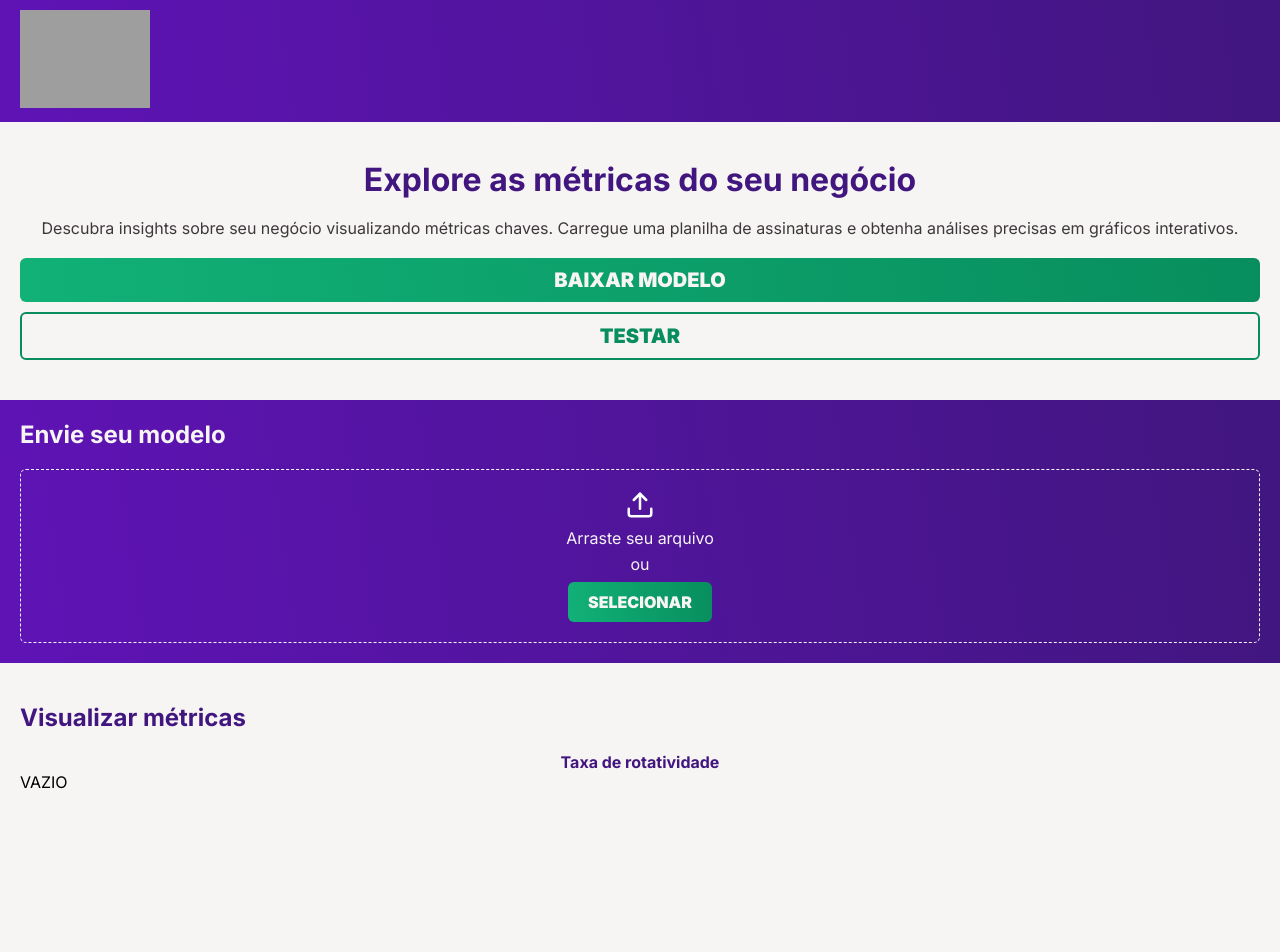
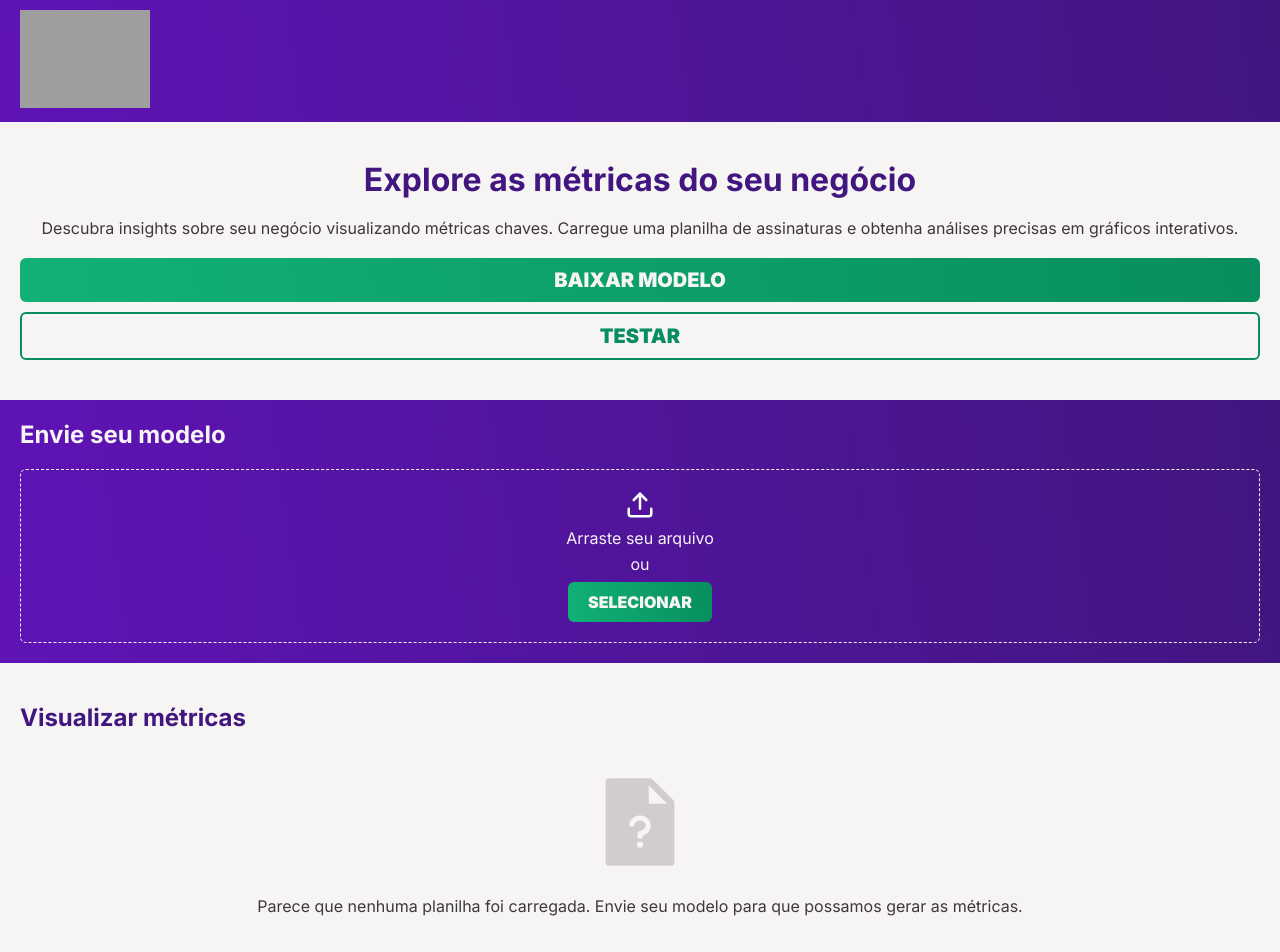
Before and after one commit to timoteostifft/copybase, a Vue app in the folder frontend/: page / in a window 1280 px wide. Shown: the top 952 px of the page. After the commit the page ends 916 px from the top, so only its background shows below. Built offline with nearby package versions, Linux system fonts and the light colour scheme; no server answers; grey boxes are pictures that could not be loaded.

Commit message:
feat: add mrr on frontend

```diff
--- a/frontend/src/App.vue
+++ b/frontend/src/App.vue
@@ -8,8 +8,8 @@ import { ref } from "vue";
 
 const metricsData = ref<TypeOfMetrics | null>(null);
 
-function generateGraphics(data: TypeOfMetrics) {
-  metricsData.value = data;
+function generateGraphics(data: { metrics: TypeOfMetrics }) {
+  metricsData.value = data.metrics;
 }
 </script>
 
--- a/frontend/src/components/Charts.vue
+++ b/frontend/src/components/Charts.vue
@@ -14,26 +14,42 @@ const emtpy = {
 } as ChartData<"bar", (number | [number, number] | null)[], unknown>;
 
 let churn = emtpy;
+let mrr = emtpy;
 
 watch(
   () => props.data,
   () => {
     if (props.data) {
-      const filtered = props.data.churn.filter((item) => item.percentage > 0);
+      const filtered = props.data.filter((e) => e.churn);
 
       churn = {
-        labels: filtered.map((item) => {
-          if (item.percentage > 0) {
-            const index = item.month.toString().indexOf("T");
-            return item.month.toString().substring(0, index);
-          }
+        labels: filtered.map((e) => {
+          const index = e.month.toString().indexOf("T");
+          return e.month.toString().substring(0, index);
         }),
         datasets: [
           {
             label: "Porcentagem",
-            data: filtered.map((item) => item.percentage),
+            data: filtered.map((e) => e.churn),
             backgroundColor: "#5f13b6",
-            borderColor: "#41167f",
+            borderColor: "#FFF",
+            borderWidth: 2,
+          },
+        ],
+      };
+
+      mrr = {
+        labels: filtered.map((e) => {
+          const index = e.month.toString().indexOf("T");
+          return e.month.toString().substring(0, index);
+        }),
+        datasets: [
+          {
+            label: "Valor",
+
+            data: filtered.map((e) => e.mrr),
+            backgroundColor: "#5f13b6",
+            borderColor: "#FFF",
             borderWidth: 2,
           },
         ],
@@ -47,8 +63,9 @@ watch(
   <div id="container">
     <div id="content">
       <h2>Visualizar métricas</h2>
+      <div v-if="churn.datasets.length">
         <h4>Taxa de rotatividade</h4>
-      <div v-if="churn.datasets.length">
+        <div>
           <Bar
             :data="churn"
             :options="{
@@ -56,8 +73,22 @@ watch(
             }"
           />
         </div>
+        <h4>Receita recorrente</h4>
+        <div>
+          <Bar
+            :data="mrr"
+            :options="{
+              maintainAspectRatio: false,
+            }"
+          />
+        </div>
+      </div>
       <div v-else>
-        <p>VAZIO</p>
+        <img src="../assets/file-unknown-svgrepo-com.svg" alt="Copybase" />
+        <p>
+          Parece que nenhuma planilha foi carregada. Envie seu modelo para que
+          possamos gerar as métricas.
+        </p>
       </div>
     </div>
   </div>
@@ -80,12 +111,29 @@ watch(
       margin-top: 20px;
       color: var(--purple-900);
       font-weight: 700;
-      text-align: center;
+    }
+
+    h4:nth-of-type(2) {
+      margin-top: 20px;
+    }
+    p {
+      margin-top: 20px;
+      color: var(--text);
     }
 
     > div {
+      margin-top: 20px;
+      text-align: center;
+
+      > div {
         height: 320px;
-      overflow-y: scroll;
+      }
+
+      img {
+        margin-top: 20px;
+        width: 100px;
+        opacity: 0.2;
+      }
     }
   }
 }
--- a/frontend/src/types/metric.ts
+++ b/frontend/src/types/metric.ts
@@ -1,6 +1,5 @@
 export type Metrics = {
-  churn: {
-    month: Date;
-    percentage: number;
-  }[];
-};
+  month: Date;
+  churn: number;
+  mrr: number;
+}[];
```
Also changed, not shown: frontend/src/assets/file-unknown-svgrepo-com.svg (added). Lines whose indentation alone changed are shown as unchanged.
